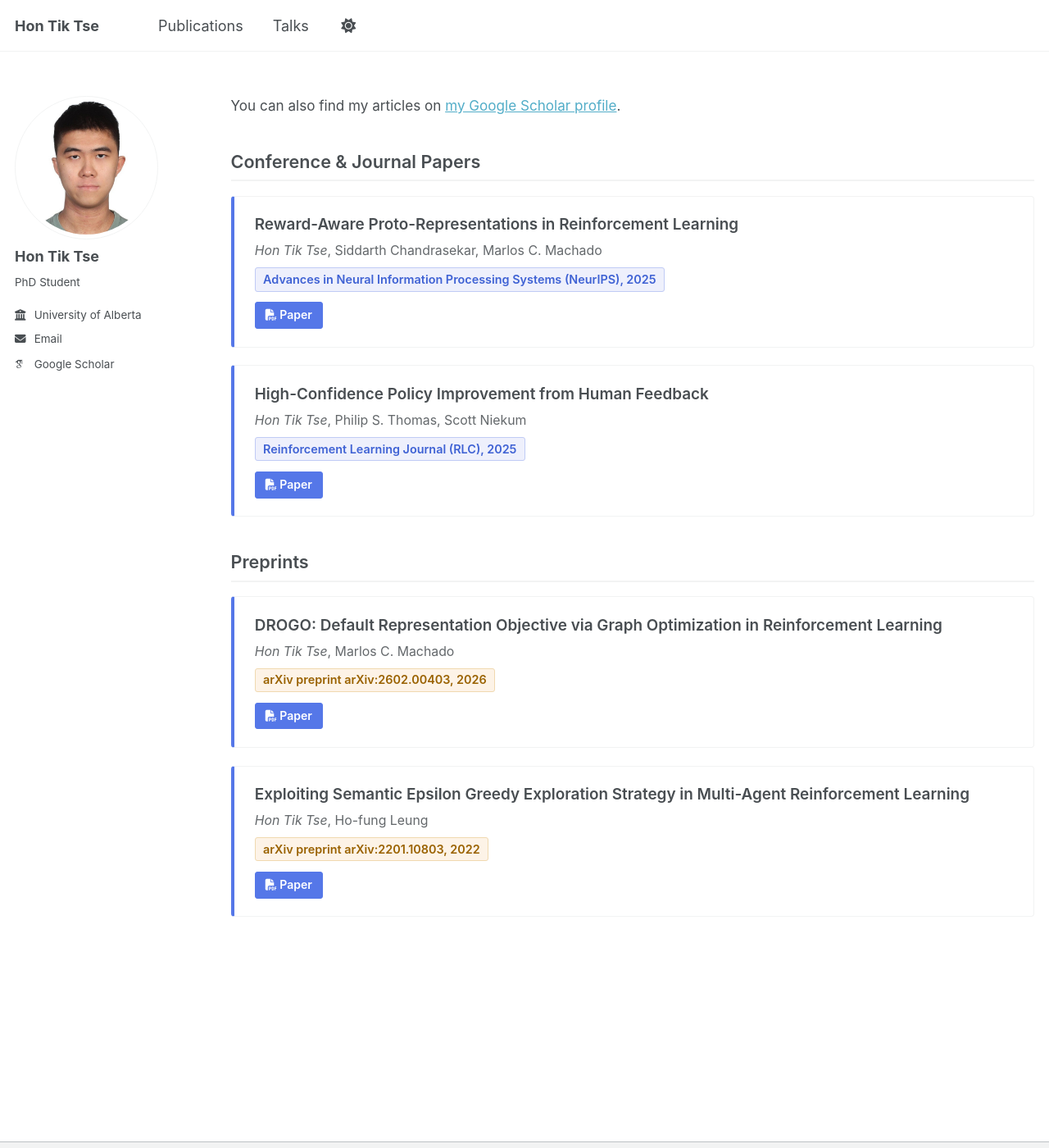
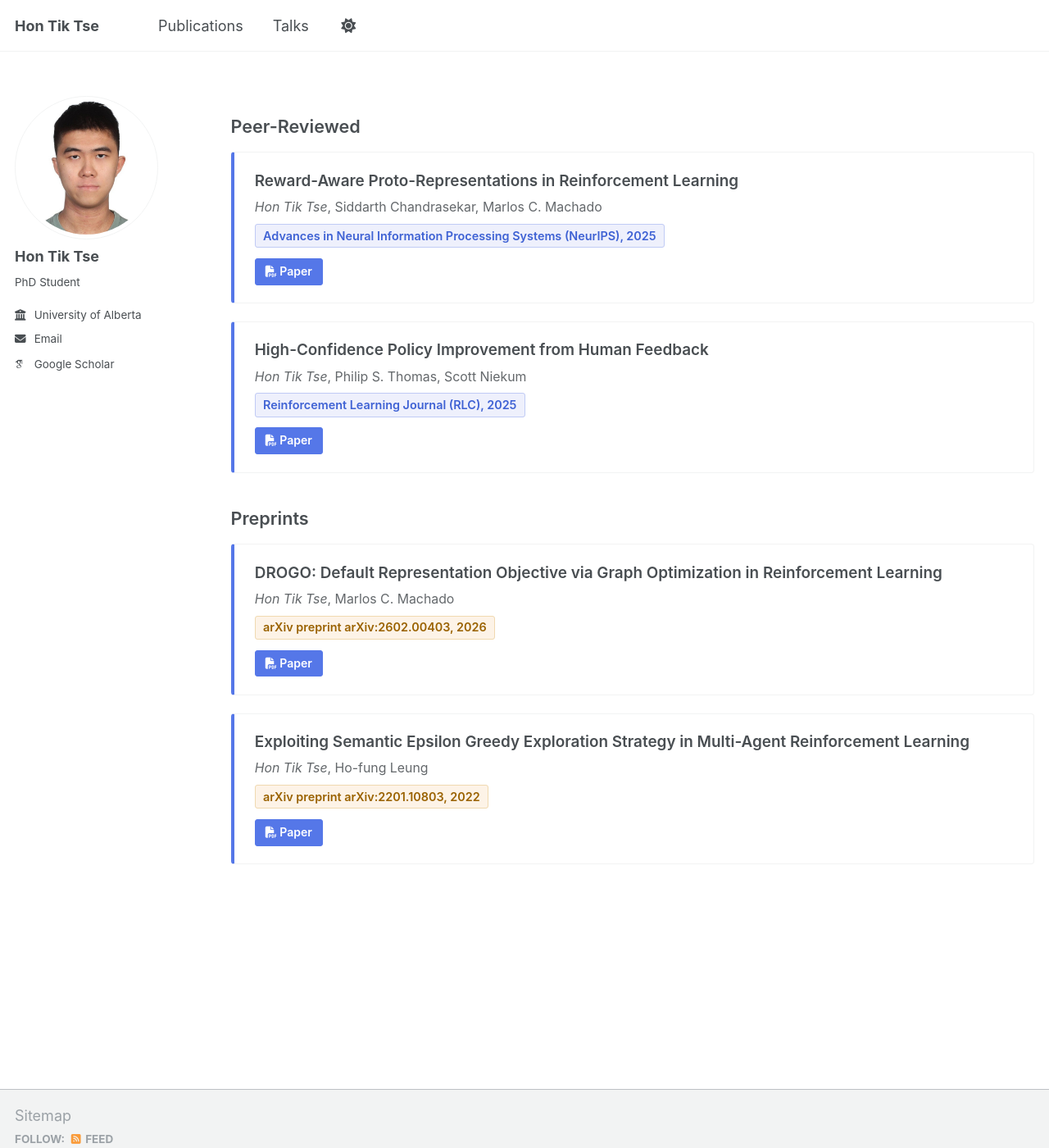
Before and after one commit to httse9/httse9.github.io, a Jekyll site: the page built from _pages/publications.html, in a window 1280 px wide and 1400 px high. Shown: the whole window at 82% size. Built offline with Jekyll 4.4.1, drawn with Linux system fonts in a browser that asks for light colours; some web fonts are replaced.

Commit message:
Simplify publications headings
Drop the Google Scholar line and heading underline; rename
"Conference & Journal Papers" to "Peer-Reviewed".

Co-Authored-By: Claude Opus 5 <noreply@anthropic.com>

```diff
--- a/_config.yml
+++ b/_config.yml
@@ -79,7 +79,7 @@ author:
 # Publication Category - The following the list of publication categories and their headings
 publication_category:
   publication:
-    title: 'Conference & Journal Papers'
+    title: 'Peer-Reviewed'
   preprint:
     title: 'Preprints'
   books:
--- a/_pages/publications.html
+++ b/_pages/publications.html
@@ -4,10 +4,6 @@ title:
 permalink: /publications/
 author_profile: true
 ---
-
-{% if site.author.googlescholar %}
-  <p class="pub-scholar-link">You can also find my articles on <a href="{{ site.author.googlescholar }}">my Google Scholar profile</a>.</p>
-{% endif %}
 
 {% assign pubs = site.publications | sort: "date" | reverse %}
 <div class="pub-list">
--- a/_sass/layout/_publications.scss
+++ b/_sass/layout/_publications.scss
@@ -2,11 +2,6 @@
    PUBLICATIONS LIST
    Card style adapted from dikshuy.github.io (MIT)
    ========================================================================== */
-
-.pub-scholar-link {
-  margin-bottom: 1.8em;
-  font-size: 0.95em;
-}
 
 .pub-list {
   margin-top: 1em;
@@ -16,8 +11,7 @@
   font-size: 1.2em;
   font-weight: 600;
   margin: 2em 0 0.8em;
-  padding-bottom: 0.4em;
-  border-bottom: 2px solid var(--global-border-color);
+  border-bottom: none;
 }
 
 .pub-card {
```
